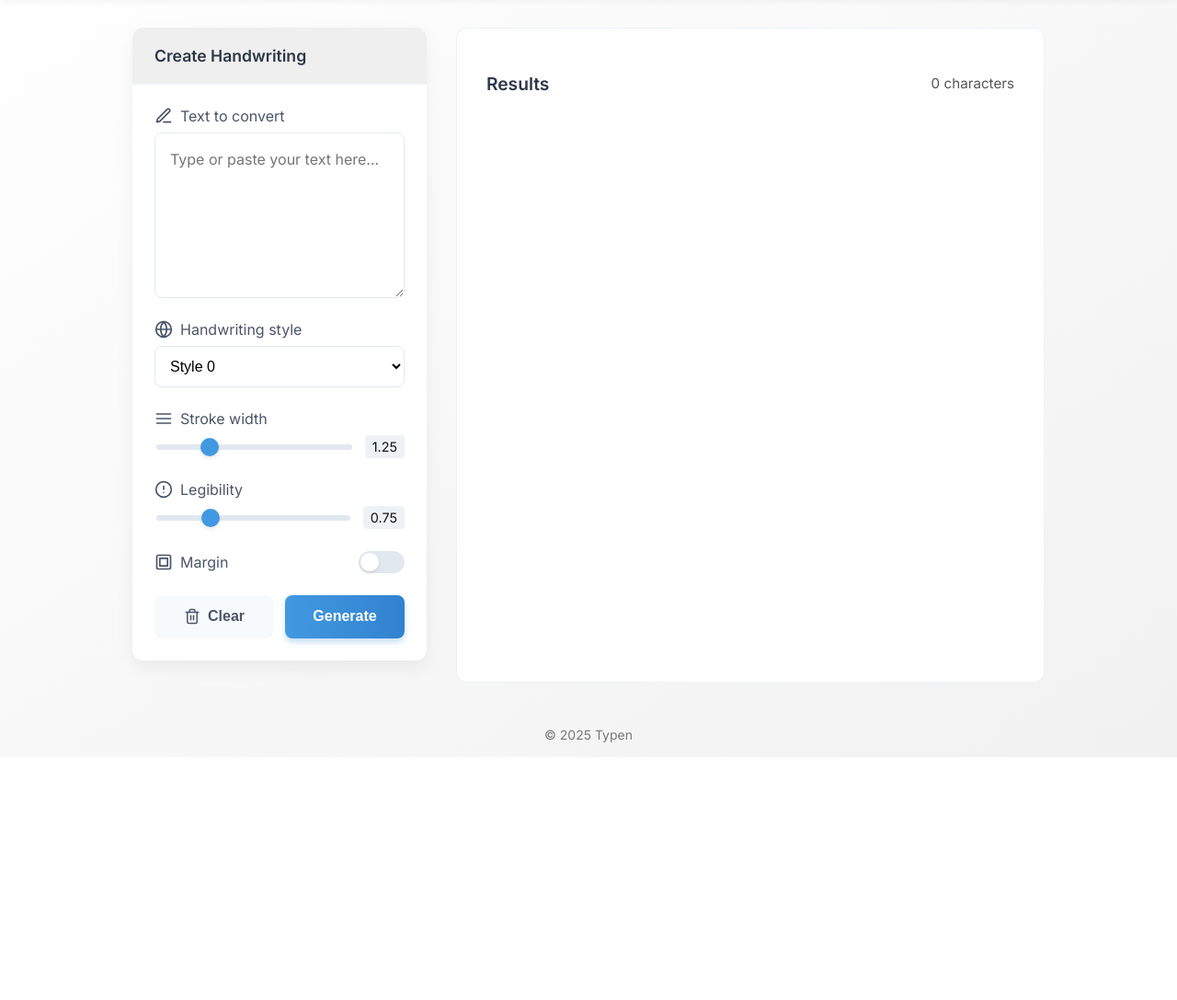
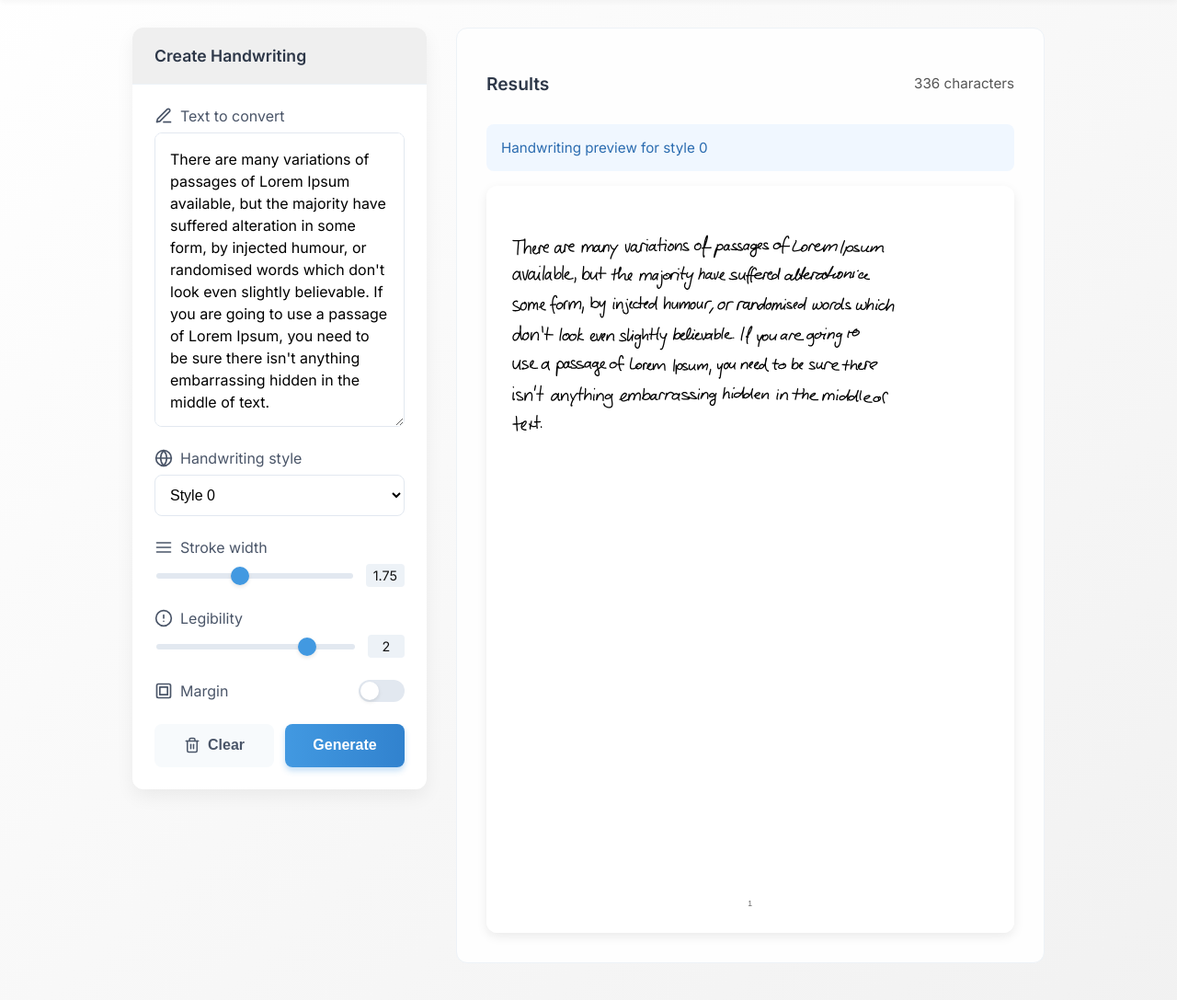
Before and after one commit to krishnaverma001/typen, a Django app: page / in a window 1280 px wide. Shown: the part 66-1153 px from the top of the page at 92% size. Before the commit the page ends 889 px from the top, so only its background shows below. Run offline with Django 3.2, Linux system fonts and the light colour scheme; the visitor is signed in with stand-in values (Sample User, id 1); data comes from the database, SQL or seed files in the repository; parts of the project's set-up code (start-up, migrations or seed data) failed here and were passed over.

Commit message:
Preview demo styles - No fetching

```diff
--- a/templates/writing/index.html
+++ b/templates/writing/index.html
@@ -387,7 +387,7 @@
                         </svg>
                         Text to convert
                     </label>
-                    <textarea id="text-input" placeholder="Type or paste your text here..." maxlength="3000"></textarea>
+                    <textarea id="text-input" placeholder="Type or paste your text here..." maxlength="3000">There are many variations of passages of Lorem Ipsum available, but the majority have suffered alteration in some form, by injected humour, or randomised words which don't look even slightly believable. If you are going to use a passage of Lorem Ipsum, you need to be sure there isn't anything embarrassing hidden in the middle of text.</textarea>
                 </div>
 
                 <div class="control-group">
@@ -416,8 +416,8 @@
                         Stroke width
                     </label>
                     <div class="slider-container">
-                        <input id="width-slider" type="range" min="0.5" max="3.5" value="1.25" step="0.01">
-                        <span id="width-value" class="slider-value">1.25</span>
+                        <input id="width-slider" type="range" min="0.5" max="3.5" value="1.75" step="0.01">
+                        <span id="width-value" class="slider-value">1.75</span>
                     </div>
                 </div>
 
@@ -431,7 +431,7 @@
                         Legibility
                     </label>
                     <div class="slider-container">
-                        <input id="bias-slider" type="range" min="0.15" max="2.5" value="0.75" step="0.01">
+                        <input id="bias-slider" type="range" min="0.15" max="2.5" value="2" step="0.01">
                         <span id="bias-value" class="slider-value">0.75</span>
                     </div>
                 </div>
@@ -475,7 +475,7 @@
         <div class="output-header">
             <h2 class="output-title">Results</h2>
             <div class="stats">
-                <span id="char-count">0</span> characters
+                <span id="char-count">336</span> characters
             </div>
         </div>
 
@@ -494,6 +494,7 @@
     const generateBtn = document.getElementById("generate-btn");
     const textInput = document.getElementById("text-input");
     const charCount = document.getElementById("char-count");
+    const styleSelect = document.getElementById("style-select");
 
     // Margin toggle elements
     const marginToggle = document.getElementById("margin-toggle");
@@ -533,13 +534,54 @@
         }
     }
 
+    const demo = "There are many variations of passages of Lorem Ipsum available, but the majority have suffered alteration in some form, by injected humour, or randomised words which don't look even slightly believable. If you are going to use a passage of Lorem Ipsum, you need to be sure there isn't anything embarrassing hidden in the middle of text.";
+
+    function loadDemoSVG(style) {
+        const output = document.getElementById("output");
+        const demoSVGPath = `/media/styles/style-${style}.svg`;
+
+        output.innerHTML = `
+            <div class="status success">
+                Handwriting preview for style ${style}
+            </div>
+            <div class="output-grid">
+                <div class="image-card">
+                    <div class="image-container">
+                        <img src="${demoSVGPath}" alt="Demo handwriting style ${style}" loading="lazy">
+                    </div>
+                </div>
+            </div>
+        `;
+    }
+
+    styleSelect.addEventListener('change', () => {
+        const text = textInput.value.trim();
+        const selectedStyle = styleSelect.value;
+
+        if (text === demo) {
+            loadDemoSVG(selectedStyle);
+        } else {
+            // Optional: clear output or keep current
+            // document.getElementById("output").innerHTML = "";
+        }
+    });
+
+    window.addEventListener('DOMContentLoaded', () => {
+        const text = textInput.value.trim();
+        const selectedStyle = styleSelect.value;
+
+        if (text === demo) {
+            loadDemoSVG(selectedStyle);
+        }
+    });
+
     // Generate function
     function generate() {
         // Prevent multiple clicks
         if (isGenerating) return;
 
         const text = textInput.value.trim();
-        const style = document.getElementById("style-select").value;
+        const style = styleSelect.value;
         const strokeWidth = widthSlider.value;
         const bias = biasSlider.value;
         const output = document.getElementById("output");
@@ -581,7 +623,7 @@
                 style: style,
                 stroke_width: strokeWidth,
                 bias: bias,
-                use_margins: useMargins.toString()  // NEW: Send margin preference
+                use_margins: useMargins.toString()
             })
         })
         .then(res => res.json())
```
Also changed, not shown: media/styles/style-0.svg (added), media/styles/style-1.svg (added), media/styles/style-10.svg (added), media/styles/style-11.svg (added), media/styles/style-12.svg (added), media/styles/style-2.svg (added), media/styles/style-3.svg (added), media/styles/style-4.svg (added), media/styles/style-5.svg (added), media/styles/style-6.svg (added), media/styles/style-7.svg (added), media/styles/style-8.svg (added), media/styles/style-9.svg (added), 4 other files.
